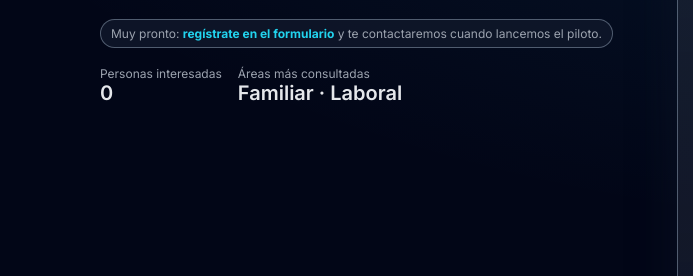
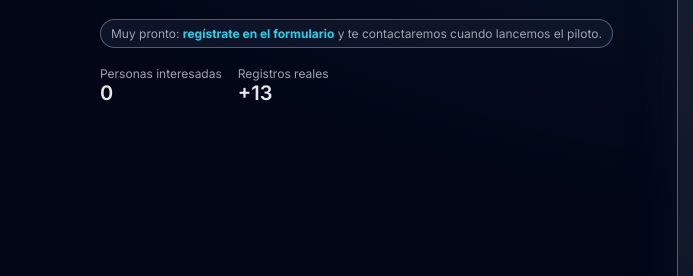
Before and after one commit to emigutig-del/iusapp, a plain HTML site: page index.html in a window 1280 px wide. Shown: the part 359-635 px from the top of the page, 0-693 px from the left. Drawn offline with Linux system fonts and the light colour scheme.

Commit message:
Update index.html

```diff
--- a/index.html
+++ b/index.html
@@ -467,8 +467,8 @@
               <div class="metric-value" id="metric-interes">0</div>
             </div>
             <div class="metric">
-              <div class="metric-label">Áreas más consultadas</div>
-              <div class="metric-value">Familiar · Laboral</div>
+             <div class="metric-label">Registros reales</div>
+            <div class="metric-value">+13</div>
             </div>
           </div>
         </div>
```
